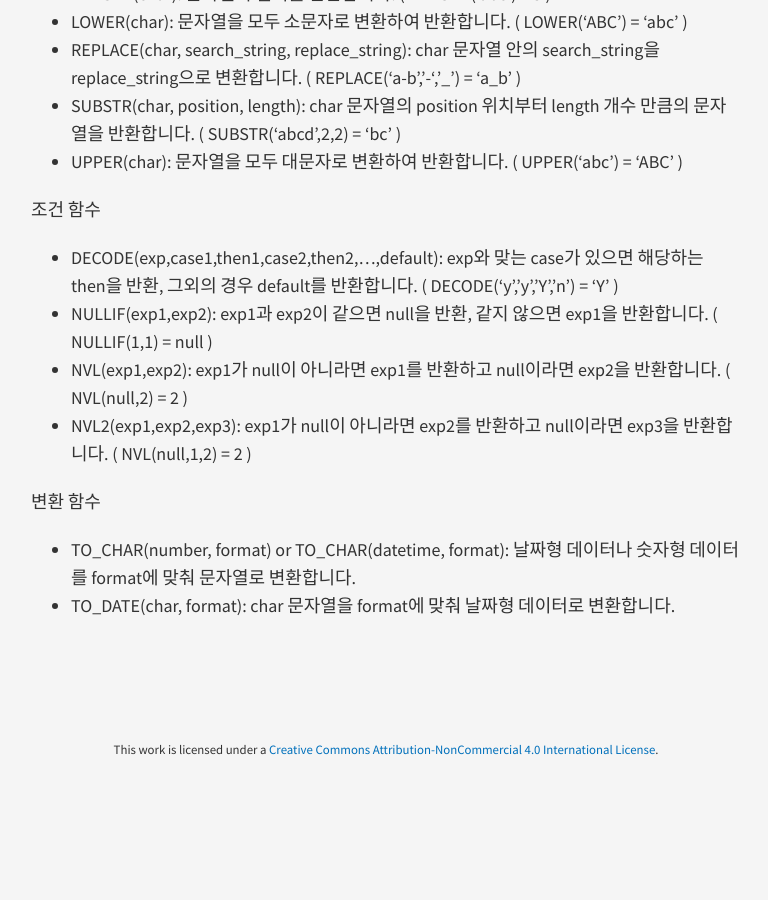
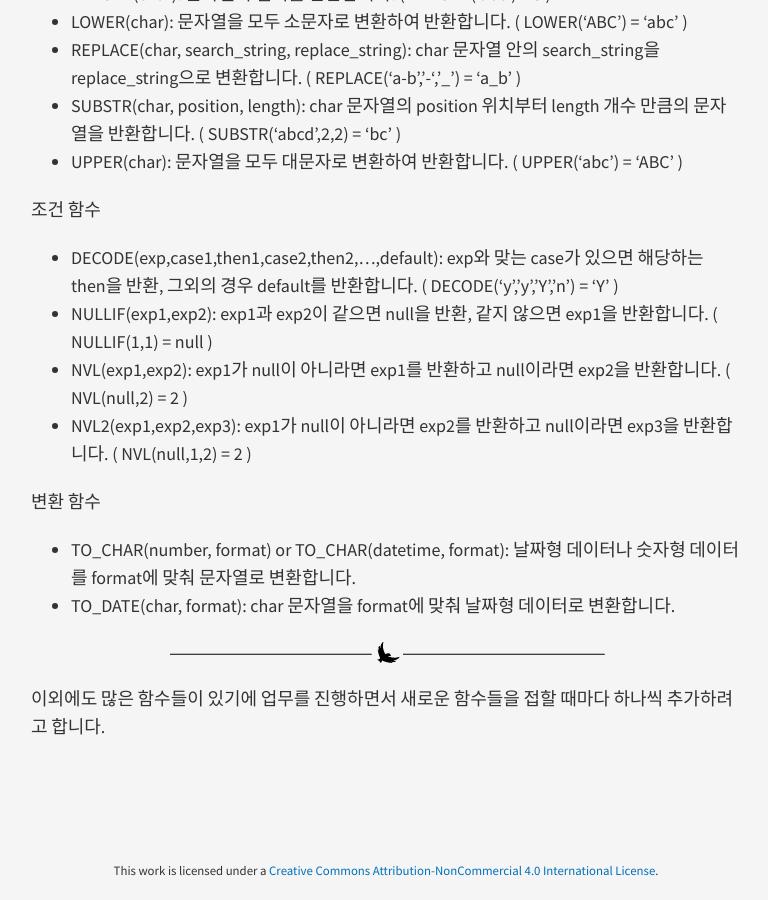
Before and after one commit to kimtu89/kimtu89.github.com, a Jekyll site: the page built from _posts/2015-03-22-oraclefunction.md, in a window 1280 px wide and 900 px high, scrolled down 1053 px. Shown: the whole window, without its empty margins (254-1022 px from the left). Built offline with Jekyll 4.4.1, drawn with Linux system fonts in a browser that asks for light colours; nearby versions of some CDN libraries; Markdown is read by kramdown in place of the engine named in the settings; comment, search, counter and statistics services are not loaded; before the commit the page ends 1832 px from its top, so only the background shows below that.

Commit message:
Update 2015-03-22-oraclefunction.md

```diff
--- a/_posts/2015-03-22-oraclefunction.md
+++ b/_posts/2015-03-22-oraclefunction.md
@@ -51,3 +51,7 @@ title: (기술) 오라클 내장함수
 
  - TO_CHAR(number, format) or TO_CHAR(datetime, format): 날짜형 데이터나 숫자형 데이터를 format에 맞춰 문자열로 변환합니다.
  - TO_DATE(char, format): char 문자열을 format에 맞춰 날짜형 데이터로 변환합니다.
+
+ ---
+
+이외에도 많은 함수들이 있기에 업무를 진행하면서 새로운 함수들을 접할 때마다 하나씩 추가하려고 합니다.
```
